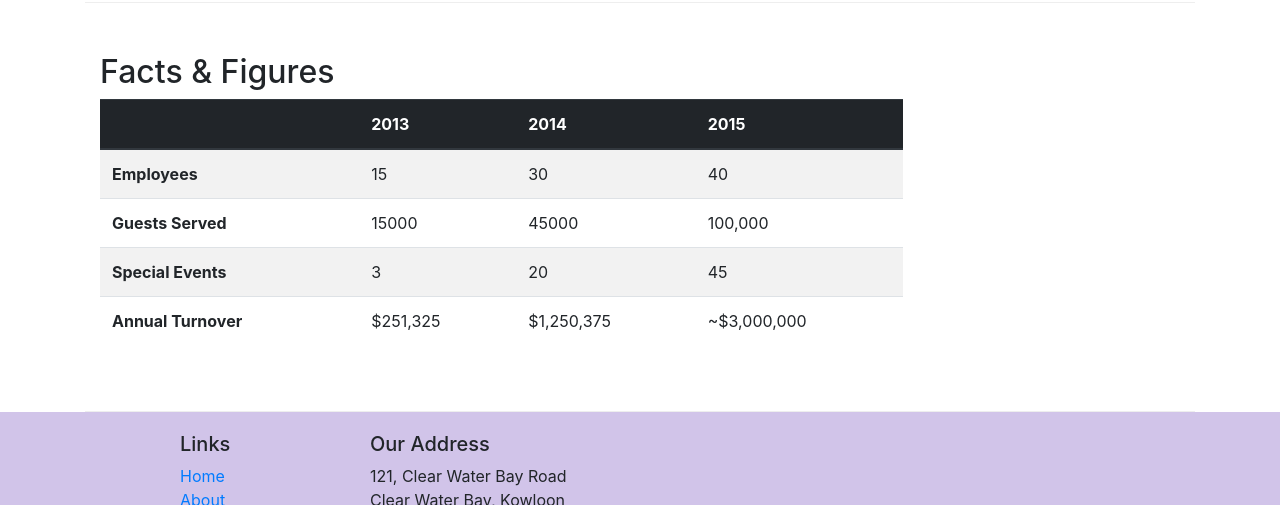
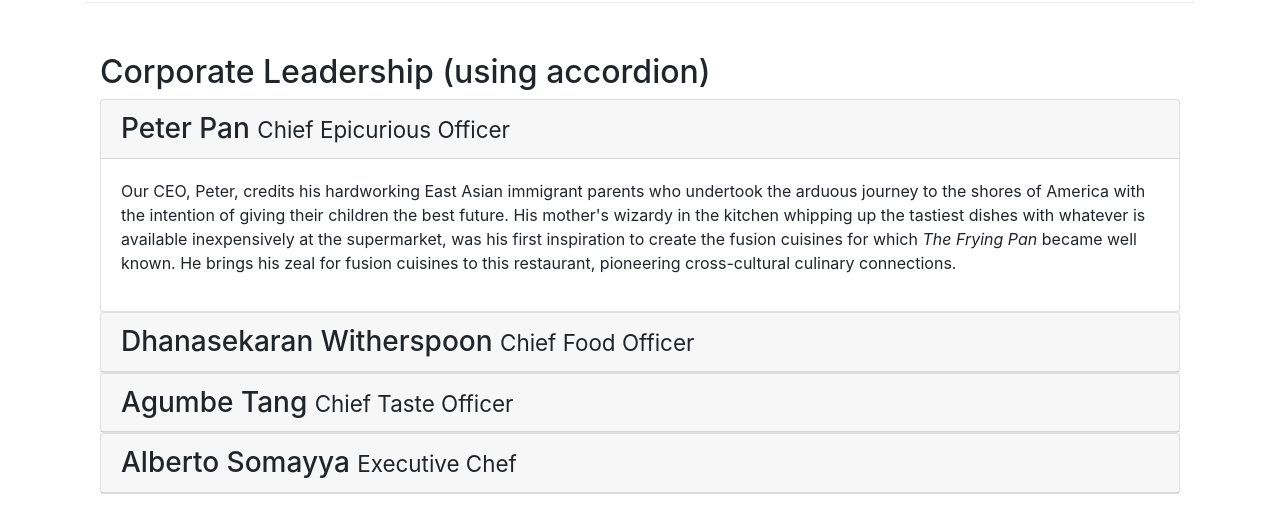
Before and after one commit to JUGG097/Coursera-React-Specialization-Course1-Bootstrap, a website: page aboutus.html in a window 1280 px wide. Shown: the part 1369-1874 px from the top of the page. Drawn offline with nearby package versions, Linux system fonts and the light colour scheme.

Commit message:
Accordion

```diff
--- a/aboutus.html
+++ b/aboutus.html
@@ -150,6 +150,68 @@
        </div>
 
        <div class="row row-content">
+         <div class="col-12">
+
+            <h2>Corporate Leadership (using accordion)</h2>
+
+
+            <div id="accordion">
+
+                <div class="card">
+                    <div class="card-header" role="tab" id="peterhead">
+                        <h3 class="mb-0"> <a data-toggle="collapse" data-target="#peteraccordio" role="button">Peter Pan <small>Chief Epicurious Officer</small> </a> </h3>
+                    </div>
+                    <div class="collapse show" id="peteraccordion" data-parent="#accordion">
+                        <div class="card-body">
+                            <p class="d-none d-sm-block">Our CEO, Peter, credits his hardworking East Asian immigrant parents who undertook the arduous journey to the shores of America with the intention of giving their children the best future. His mother's wizardy in the kitchen whipping up the tastiest dishes with whatever is available inexpensively at the supermarket, was his first inspiration to create the fusion cuisines for which <em>The Frying Pan</em> became well known. He brings his zeal for fusion cuisines to this restaurant, pioneering cross-cultural culinary connections.</p>
+                        </div>
+
+                    </div>
+                </div>
+
+                <div class="card">
+                    <div class="card-header" role="tab" id="dannyhead">
+                        <h3 class="mb-0"> <a data-toggle="collapse" data-target="#dannyaccordion">Dhanasekaran Witherspoon <small>Chief Food Officer</small> </a> </h3>
+                    </div>
+                    <div class="collapse" id="dannyaccordion" data-parent="#accordion">
+                        <div class="card-body">
+                            <p class="d-none d-sm-block">Our CFO, Danny, as he is affectionately referred to by his colleagues, comes from a long established family tradition in farming and produce. His experiences growing up on a farm in the Australian outback gave him great appreciation for varieties of food sources. As he puts it in his own words, <em>Everything that runs, wins, and everything that stays, pays!</em></p>
+                        </div>
+
+                    </div>
+                </div>
+
+                <div class="card">
+                    <div class="card-header" role="tab" id="agumbehead">
+                        <h3 class="mb-0"> <a data-toggle="collapse" data-target="#agumbeaccordion">Agumbe Tang <small>Chief Taste Officer</small> </a> </h3>
+                    </div>
+                    <div class="collapse" id="agumbeaccordion" data-parent="#accordion">
+                        <div class="card-body">
+                            <p class="d-none d-sm-block">Blessed with the most discerning gustatory sense, Agumbe, our CTO, personally ensures that every dish that we serve meets his exacting tastes. Our chefs dread the tongue lashing that ensues if their dish does not meet his exacting standards. He lives by his motto, <em>You click only if you survive my lick.</em></p>
+                        </div>
+
+                    </div>
+                </div>
+
+                <div class="card">
+                    <div class="card-header" role="tab" id="albertohead">
+                        <h3 class="mb-0"> <a data-toggle="collapse" data-target="#albertoaccordion">Alberto Somayya <small>Executive Chef</small></h3> </a> </h3>
+                    </div>
+                    <div class="collapse" id="albertoaccordion" data-parent="#accordion">
+                        <div class="card-body">
+                            <p class="d-none d-sm-block">Award winning three-star Michelin chef with wide International experience having worked closely with whos-who in the culinary world, he specializes in creating mouthwatering Indo-Italian fusion experiences. He says, <em>Put together the cuisines from the two craziest cultures, and you get a winning hit! Amma Mia!</em></p>
+                        </div>
+
+                    </div>
+                </div>
+
+            </div>
+          </div>
+        </div>
+
+
+
+       <div class="row row-content">
            <div class="col-12 col-sm-9">
                <h2>Facts &amp; Figures</h2>
                <div class="table-responsive">
```
